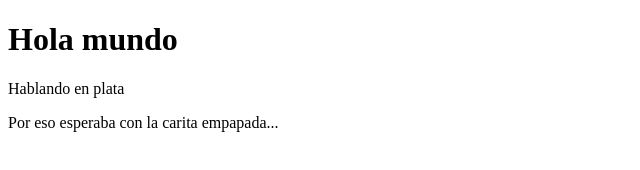
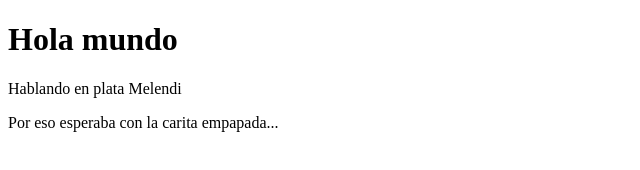
Before and after one commit to GarozJ/Repo1Actividad1, a plain HTML site: page actividad/index.html in a window 1280 px wide. Shown: the full height of the page, 0-640 px from the left. Drawn offline with Linux system fonts and the light colour scheme.

Commit message:
modificacion melendi

```diff
--- a/actividad/index.html
+++ b/actividad/index.html
@@ -7,7 +7,7 @@
 </head>
 <body>
     <h1>Hola mundo</h1>
-    <p>Hablando en plata</p>
+    <p>Hablando en plata Melendi</p>
     <p>Por eso esperaba con la carita empapada...</p>
 </body>
 </html>
```
